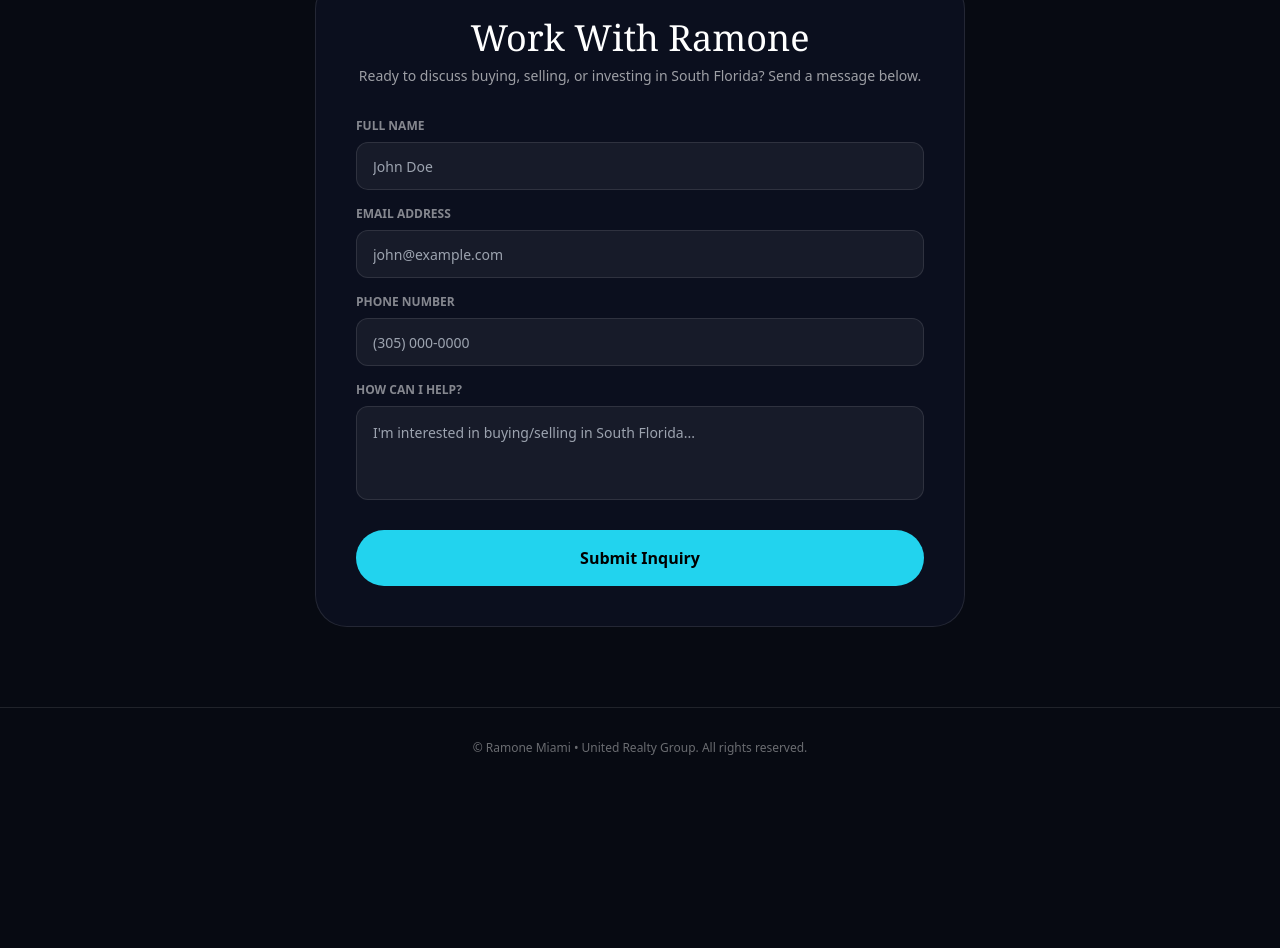
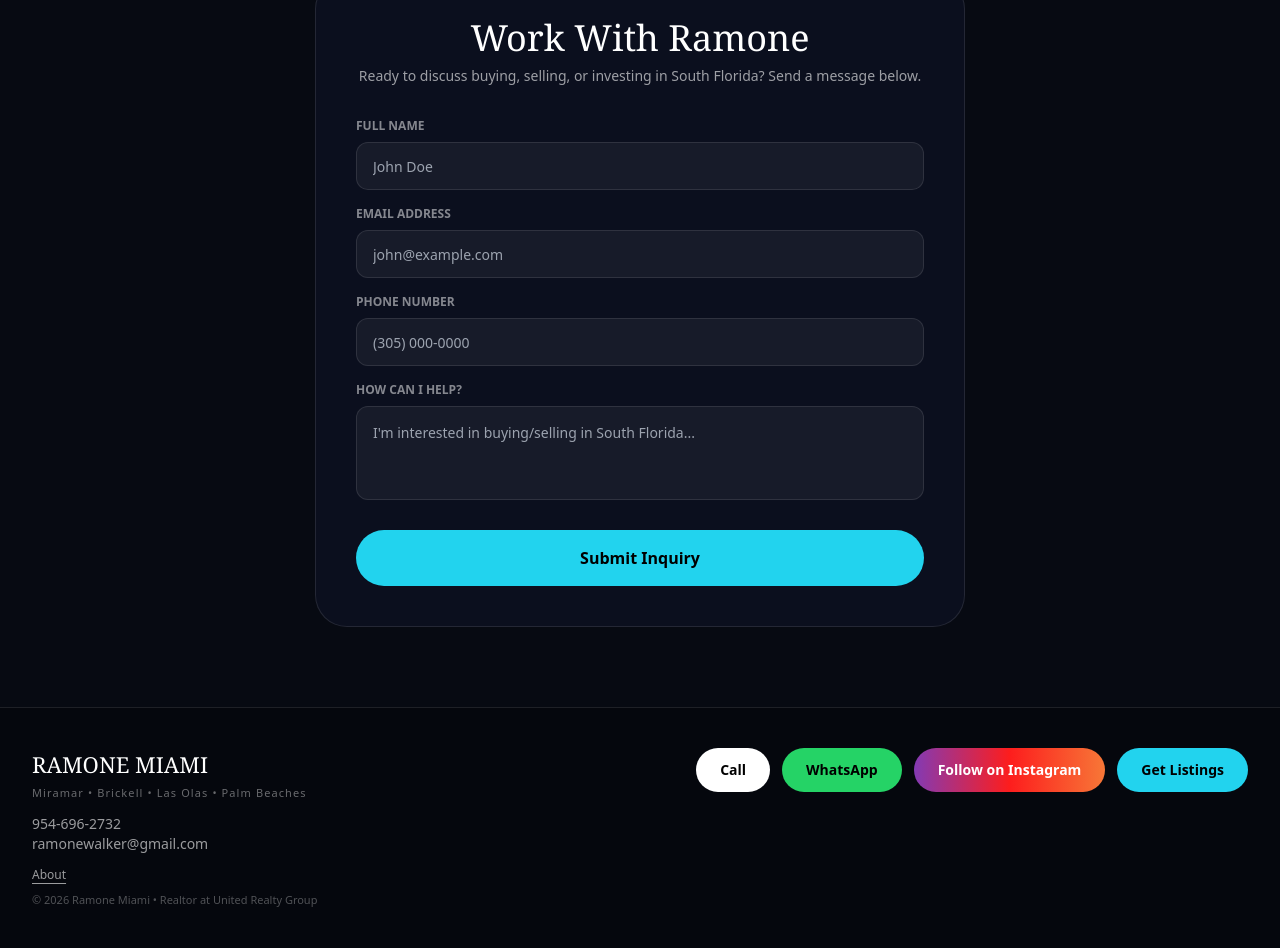
Before and after one commit to ochilink/ramonemiami, a plain HTML site: page about.html in a window 1280 px wide. Shown: the part 1591-2539 px from the top of the page. Before the commit the page ends 2379 px from the top, so only its background shows below. Drawn offline with nearby package versions, Linux system fonts and the light colour scheme.

Commit message:
Revamp footer section with updated contact info

```diff
--- a/about.html
+++ b/about.html
@@ -145,9 +145,17 @@
 
 </main>
 
-<footer class="border-t border-white/10 py-8 text-center text-xs text-white/40">
-  <p>© Ramone Miami • United Realty Group. All rights reserved.</p>
+
+<!-- 11. FOOTER -->
+<footer class="border-t border-white/10 bg-[#05070D] py-10">
+<div class="max-w-[1400px] mx-auto px-5 sm:px-8 flex flex-wrap justify-between gap-8">
+<div><div class="font-serif text-[22px]">RAMONE MIAMI</div><div class="text-[11px] tracking-widest text-white/40 mt-1">Miramar • Brickell • Las Olas • Palm Beaches</div><div class="mt-3 text-sm text-white/60">954-696-2732<br>ramonewalker@gmail.com</div><div class="mt-3 flex flex-wrap gap-4 text-[12px]"><a href="https://ramonewalker.com/about.html" target="_blank" class="text-white/60 hover:text-[#22D3EE] underline underline-offset-4">About</a></div><div class="mt-2 text-[11px] text-white/30">© 2026 Ramone Miami • Realtor at United Realty Group</div></div>
+<div class="flex flex-wrap gap-3 items-start"><a href="tel:9546962732" class="rounded-full bg-white text-black px-6 py-3 font-bold text-sm">Call</a><a href="https://wa.me/19546962732" class="rounded-full bg-[#25D366] text-black px-6 py-3 font-bold text-sm">WhatsApp</a><a href="https://www.instagram.com/rowprorealty/" target="_blank" class="rounded-full bg-gradient-to-r from-[#833AB4] via-[#FD1D1D] to-[#F77737] text-white px-6 py-3 font-bold text-sm">Follow on Instagram</a><a href="#form" class="rounded-full bg-[#22D3EE] text-black px-6 py-3 font-bold text-sm">Get Listings</a></div>
+</div>
 </footer>
 
 </body>
 </html>
+
+</body>
+</html>
```
